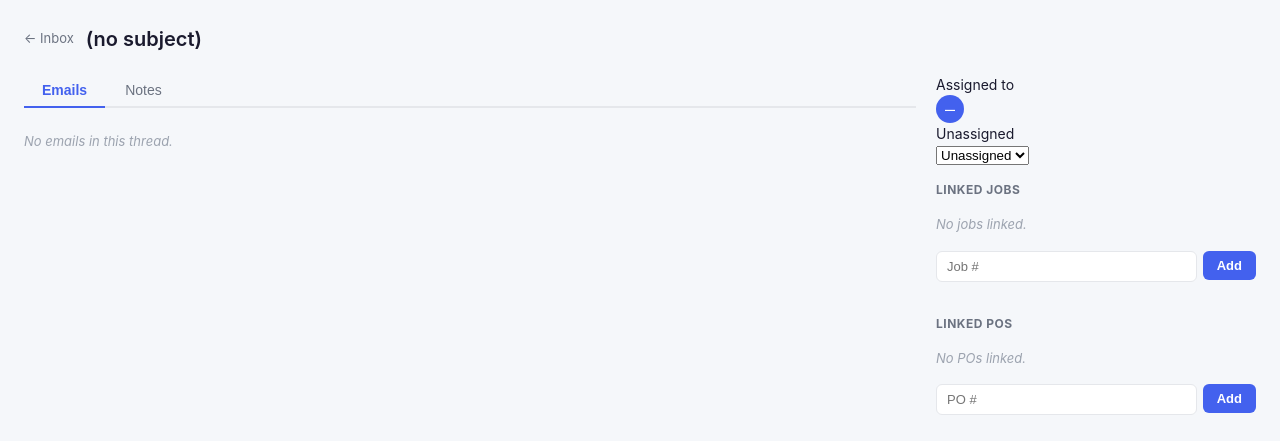
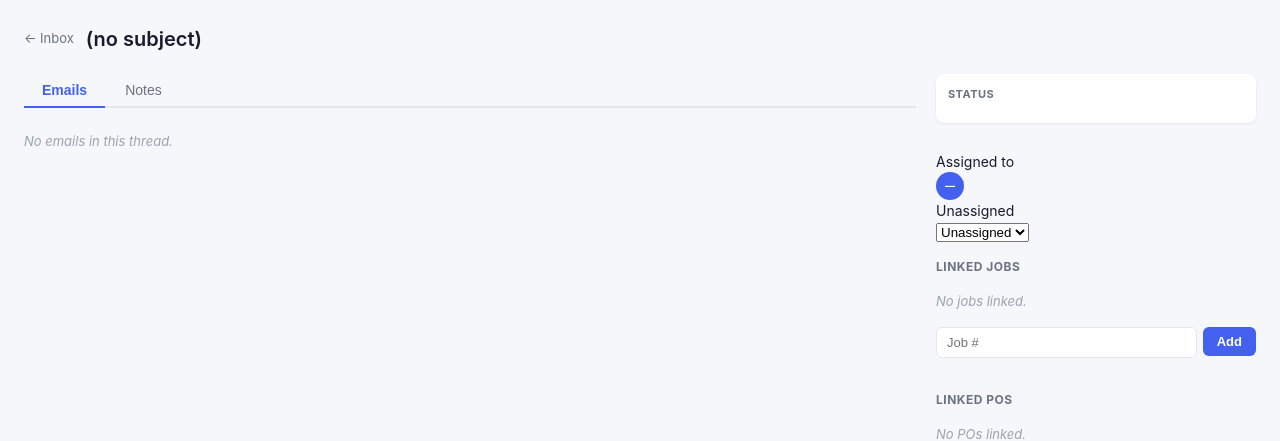
Before and after one commit to rickforshee/promo-comms, a FastAPI app: template app/web/templates/threads/detail.html in a window 1280 px wide. Shown: the top 441 px of the page. Run offline with FastAPI, Linux system fonts and the light colour scheme; the template is opened without the code that fills it, so the values that code supplies are empty; some libraries are stand-ins or nearby versions.

Commit message:
Thread status, assigned-to-me filter, date range filter

```diff
--- a/app/web/main.py
+++ b/app/web/main.py
@@ -6,7 +6,7 @@ from fastapi.staticfiles import StaticFiles
 from fastapi.templating import Jinja2Templates
 from pathlib import Path
 
-from app.web.routes import auth, threads, assignment, notes, links, po_lines, profile, admin
+from app.web.routes import auth, threads, assignment, notes, links, po_lines, profile, admin, status
 
 BASE_DIR = Path(__file__).parent
 
@@ -24,12 +24,14 @@ app.include_router(links.router)
 app.include_router(po_lines.router)
 app.include_router(profile.router)
 app.include_router(admin.router)
+app.include_router(status.router)
 
 
 @app.on_event("startup")
 async def startup_event():
     from app.web.routes.threads import load_status_maps
     load_status_maps()
+    status.set_templates(templates)
 
 
 @app.get("/")
--- /dev/null
+++ b/app/web/routes/status.py
@@ -0,0 +1,56 @@
+from fastapi import APIRouter, Depends, Request, Form
+from fastapi.responses import HTMLResponse
+from sqlalchemy.orm import Session
+
+from app.web.auth import get_current_user, get_db
+from app.models import Thread, User
+
+router = APIRouter()
+
+STATUS_LABELS = {
+    "open":     "Open",
+    "pending":  "Pending",
+    "resolved": "Resolved",
+    "closed":   "Closed",
+}
+
+STATUS_COLORS = {
+    "open":     "status-open",
+    "pending":  "status-pending",
+    "resolved": "status-resolved",
+    "closed":   "status-closed",
+}
+
+_templates = None
+
+def set_templates(t):
+    global _templates
+    _templates = t
+
+
+@router.post("/threads/{thread_id}/status", response_class=HTMLResponse)
+async def update_status(
+    request: Request,
+    thread_id: int,
+    status: str = Form(...),
+    db: Session = Depends(get_db),
+    current_user: User = Depends(get_current_user),
+):
+    thread = db.query(Thread).filter(Thread.id == thread_id).first()
+    if not thread:
+        return HTMLResponse("Not found", status_code=404)
+
+    valid = {"open", "pending", "resolved", "closed"}
+    if status not in valid:
+        return HTMLResponse("Invalid status", status_code=400)
+
+    thread.status = status
+    db.commit()
+
+    return _templates.TemplateResponse("threads/status_widget.html", {
+        "request":       request,
+        "thread":        thread,
+        "status_labels": STATUS_LABELS,
+        "status_colors": STATUS_COLORS,
+        "current_user":  current_user,
+    })
--- a/app/web/routes/threads.py
+++ b/app/web/routes/threads.py
@@ -1,3 +1,4 @@
+from datetime import date
 from fastapi import APIRouter, Depends, Request
 from fastapi.responses import HTMLResponse
 from fastapi.templating import Jinja2Templates
@@ -8,7 +9,7 @@ from sqlalchemy.orm import Session
 from app import config
 from app.models import (
     Thread, Email, ThreadJobLink, ThreadPOLink, ThreadTrackingLink,
-    PaceJobCache, PacePOCache, PaceVendorCache, PaceCustomerCache,
+    PaceJobCache, PacePOCache, PaceVendorCache, PaceCustomerCache, LinkSource,
 )
 from app.web.auth import get_current_user, get_db
 from app.models import User
@@ -19,6 +20,28 @@ templates = Jinja2Templates(directory=Path(__file__).parent.parent / "templates"
 PACE_BASE    = "https://vicepace.vividimpact.com/epace/company:public/object"
 UPS_URL      = "https://www.ups.com/track?tracknum={}"
 FEDEX_URL    = "https://www.fedex.com/fedextrack/?tracknumbers={}"
+
+def _parse_date(s):
+    """Parse an ISO date string, returning None for empty/invalid input."""
+    try:
+        from datetime import date
+        return date.fromisoformat(s) if s else None
+    except (ValueError, TypeError):
+        return None
+
+
+STATUS_LABELS = {
+    "open":     "Open",
+    "pending":  "Pending",
+    "resolved": "Resolved",
+    "closed":   "Closed",
+}
+STATUS_COLORS = {
+    "open":     "status-open",
+    "pending":  "status-pending",
+    "resolved": "status-resolved",
+    "closed":   "status-closed",
+}
 
 # ─── Status map cache ─────────────────────────────────────────────────────────
 
@@ -115,6 +138,7 @@ def _enrich_threads(thread_ids: list[int], db: Session) -> list[dict]:
             "po_count":        po_count_map.get(t.id, 0),
             "tracking_count":  tracking_count_map.get(t.id, 0),
             "assigned_user":   assigned_users.get(t.assigned_to),
+            "status":          (getattr(t, "status", None).value if getattr(t, "status", None) else "open"),
         }
         for t in threads
     ]
@@ -126,7 +150,7 @@ def _tracking_url(carrier: str, number: str) -> str:
     return FEDEX_URL.format(number)
 
 
-def _search_thread_ids(q: str, link_filter: str, db: Session) -> list[int]:
+def _search_thread_ids(q: str, link_filter: str, db: Session, current_user_id: int | None = None, date_from: date | None = None, date_to: date | None = None, status_filter: str = "all") -> list[int]:
     matched_ids: set[int] = set()
     pattern = f"%{q}%"
 
@@ -151,6 +175,19 @@ def _search_thread_ids(q: str, link_filter: str, db: Session) -> list[int]:
             r.thread_id for r in
             db.query(ThreadTrackingLink.thread_id)
             .filter(ThreadTrackingLink.tracking_number.ilike(pattern))
+            .all()
+        )
+        # Sender name / email
+        matched_ids.update(
+            r.thread_id for r in
+            db.query(Email.thread_id)
+            .filter(
+                or_(
+                    Email.sender_name.ilike(pattern),
+                    Email.sender_email.ilike(pattern),
+                )
+            )
+            .distinct()
             .all()
         )
         # Vendor name
@@ -200,9 +237,41 @@ def _search_thread_ids(q: str, link_filter: str, db: Session) -> list[int]:
         else:
             all_ids = {r.id for r in db.query(Thread.id).all()}
             matched_ids = all_ids - linked
+    elif link_filter == "mine":
+        if current_user_id:
+            mine_ids = {r.id for r in db.query(Thread.id).filter(Thread.assigned_to == current_user_id).all()}
+            matched_ids = (matched_ids & mine_ids) if q else mine_ids
+        else:
+            return []
     else:
+        # link_filter == "all" — if no query, seed with all IDs so
+        # status/date filters below still have something to narrow
         if not q:
-            return []
+            matched_ids = {r.id for r in db.query(Thread.id).all()}
+
+    # Apply status filter
+    if status_filter and status_filter != "all":
+        status_ids = {r.id for r in db.query(Thread.id).filter(Thread.status == status_filter).all()}
+        matched_ids = (matched_ids & status_ids) if matched_ids else status_ids
+
+    # Apply date range filter (based on latest email date)
+    if date_from or date_to:
+        date_q = db.query(Email.thread_id, func.max(Email.received_at).label("latest")).group_by(Email.thread_id)
+        date_rows = date_q.all()
+        date_map = {r.thread_id: r.latest for r in date_rows}
+
+        filtered = set()
+        for tid, latest in date_map.items():
+            if latest is None:
+                continue
+            d = latest.date()
+            if date_from and d < date_from:
+                continue
+            if date_to and d > date_to:
+                continue
+            filtered.add(tid)
+
+        matched_ids = (matched_ids & filtered) if matched_ids else filtered
 
     return list(matched_ids)
 
@@ -250,20 +319,32 @@ async def thread_search(
     request: Request,
     q: str = "",
     link_filter: str = "all",
+    status_filter: str = "all",
+    date_from: str | None = None,
+    date_to: str | None = None,
     page: int = 1,
     db: Session = Depends(get_db),
     current_user: User = Depends(get_current_user),
 ):
     q = q.strip()
     page_size = 50
+    date_from_clean = date_from.strip() if date_from else ""
+    date_to_clean = date_to.strip() if date_to else ""
+    is_default = not q and link_filter == "all" and status_filter == "all" and not date_from_clean and not date_to_clean
 
-    if not q and link_filter == "all":
+    if is_default:
         total = db.query(Thread).count()
         offset = (page - 1) * page_size
         threads = db.query(Thread).order_by(Thread.id.desc()).offset(offset).limit(page_size).all()
         thread_data = _enrich_threads([t.id for t in threads], db)
     else:
-        thread_ids = _search_thread_ids(q, link_filter, db)
+        thread_ids = _search_thread_ids(
+            q, link_filter, db,
+            current_user_id=current_user.id,
+            date_from=_parse_date(date_from),
+            date_to=_parse_date(date_to),
+            status_filter=status_filter,
+        )
         total = len(thread_ids)
         offset = (page - 1) * page_size
         thread_data = _enrich_threads(thread_ids[offset:offset + page_size], db)
@@ -271,14 +352,19 @@ async def thread_search(
     total_pages = (total + page_size - 1) // page_size
 
     return templates.TemplateResponse("threads/results_partial.html", {
-        "request":     request,
-        "threads":     thread_data,
-        "total":       total,
-        "query":       q,
-        "link_filter": link_filter,
-        "page":        page,
-        "total_pages": total_pages,
-        "page_size":   page_size,
+        "request":       request,
+        "threads":       thread_data,
+        "total":         total,
+        "query":         q,
+        "link_filter":   link_filter,
+        "status_filter": status_filter,
+        "date_from":     date_from_clean,
+        "date_to":       date_to_clean,
+        "page":          page,
+        "total_pages":   total_pages,
+        "page_size":     page_size,
+        "status_labels": STATUS_LABELS,
+        "status_colors": STATUS_COLORS,
     })
 
 
@@ -360,15 +446,17 @@ async def thread_detail(
     all_users = db.query(User).filter(User.active == True).order_by(User.display_name).all()
 
     return templates.TemplateResponse("threads/detail.html", {
-        "request":      request,
-        "current_user": current_user,
-        "thread":       thread,
-        "emails":       emails,
-        "jobs":         jobs,
-        "pos":          pos,
-        "tracking":     tracking,
+        "request":       request,
+        "current_user":  current_user,
+        "thread":        thread,
+        "emails":        emails,
+        "jobs":          jobs,
+        "pos":           pos,
+        "tracking":      tracking,
         "assigned_user": assigned_user,
-        "all_users":    all_users,
+        "all_users":     all_users,
+        "status_labels": STATUS_LABELS,
+        "status_colors": STATUS_COLORS,
     })
 # update thread_detail() to add these two lines before the TemplateResponse:
 #
--- a/app/web/static/style.css
+++ b/app/web/static/style.css
@@ -625,3 +625,55 @@ a:hover { text-decoration: underline; }
     padding: 4px 10px; border: 1px solid #c7d2fe; border-radius: 5px; white-space: nowrap;
 }
 .btn-edit:hover { background: #eef2ff; text-decoration: none; }
+
+/* ── Thread Status ─────────────────────────────────────────────────────────── */
+.thread-status-badge {
+    display: inline-block; font-size: 11px; font-weight: 600;
+    padding: 2px 8px; border-radius: 10px; white-space: nowrap;
+}
+.status-open     { background: #dbeafe; color: #1d4ed8; }
+.status-pending  { background: #fef3c7; color: #92400e; }
+.status-resolved { background: #d1fae5; color: #065f46; }
+.status-closed   { background: #f3f4f6; color: #6b7280; }
+
+/* ── Status widget (detail panel) ─────────────────────────────────────────── */
+.status-widget {
+    background: #fff; border-radius: 8px;
+    box-shadow: 0 1px 3px rgba(0,0,0,.08);
+    padding: 12px; margin-bottom: 12px;
+}
+.status-widget-label {
+    font-size: 11px; font-weight: 700; text-transform: uppercase;
+    letter-spacing: .5px; color: #6b7280; margin-bottom: 8px;
+}
+.status-pill-row { display: flex; gap: 6px; flex-wrap: wrap; }
+.status-pill {
+    flex: 1; min-width: 60px;
+    padding: 6px 8px; border-radius: 6px; border: 1px solid #e5e7eb;
+    background: #f9fafb; color: #6b7280;
+    font-size: 12px; font-weight: 500; cursor: pointer; text-align: center;
+    transition: all .15s;
+}
+.status-pill:hover { border-color: #9ca3af; color: #374151; background: #f3f4f6; }
+.status-pill.active.status-open     { background: #dbeafe; color: #1d4ed8; border-color: #93c5fd; }
+.status-pill.active.status-pending  { background: #fef3c7; color: #92400e; border-color: #fcd34d; }
+.status-pill.active.status-resolved { background: #d1fae5; color: #065f46; border-color: #6ee7b7; }
+.status-pill.active.status-closed   { background: #f3f4f6; color: #374151; border-color: #d1d5db; }
+
+/* ── Date filter bar ───────────────────────────────────────────────────────── */
+.date-filter-bar {
+    display: flex; align-items: center; gap: 8px;
+    margin-bottom: 16px; flex-wrap: wrap;
+}
+.date-filter-label { font-size: 12px; font-weight: 600; color: #6b7280; }
+.date-input {
+    padding: 7px 10px; border: 1px solid #e5e7eb; border-radius: 6px;
+    font-size: 13px; background: #fff; color: #374151; outline: none;
+    cursor: pointer;
+}
+.date-input:focus { border-color: #4361ee; }
+.btn-clear-dates {
+    background: none; border: 1px solid #e5e7eb; border-radius: 6px;
+    padding: 6px 12px; font-size: 12px; color: #6b7280; cursor: pointer;
+}
+.btn-clear-dates:hover { background: #f3f4f6; color: #374151; }
--- a/app/web/templates/threads/detail.html
+++ b/app/web/templates/threads/detail.html
@@ -58,6 +58,9 @@
     <!-- Right panel -->
     <div class="pace-panel">
 
+        <!-- Status -->
+        {% include "threads/status_widget.html" %}
+
         <!-- Assignment -->
         <div class="panel-section">
             {% include "threads/assignment_widget.html" %}
--- /dev/null
+++ b/app/web/templates/threads/status_widget.html
@@ -0,0 +1,16 @@
+<div class="status-widget" id="status-widget">
+    <div class="status-widget-label">Status</div>
+    <div class="status-pill-row">
+        {% for val, label in status_labels.items() %}
+        {% set current = thread.status.value if thread.status is not string else thread.status %}
+        <button
+            class="status-pill {% if current == val %}active {{ status_colors[val] }}{% endif %}"
+            hx-post="/threads/{{ thread.id }}/status"
+            hx-vals='{"status": "{{ val }}"}'
+            hx-target="#status-widget"
+            hx-swap="outerHTML">
+            {{ label }}
+        </button>
+        {% endfor %}
+    </div>
+</div>
```
Also changed, not shown: alembic/versions/add_thread_status.py (added, +58 -0 lines), app/web/templates/threads/list.html (+47 -22 lines), app/web/templates/threads/results_partial.html (+12 -4 lines).
